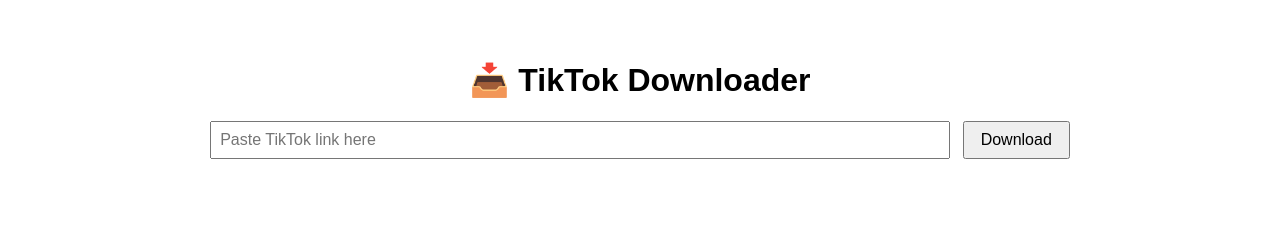
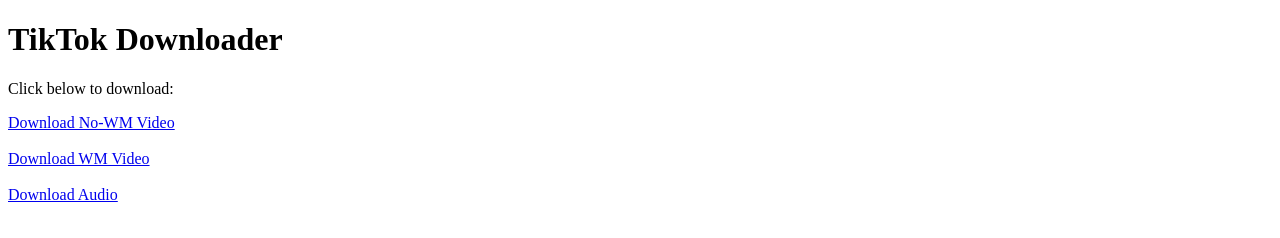
Before and after one commit to danukaya123/tiktok-web, a website: page public/index.html in a window 1280 px wide. Drawn offline with Linux system fonts and the light colour scheme.

Commit message:
Update index.html

```diff
--- a/public/index.html
+++ b/public/index.html
@@ -1,51 +1,26 @@
 <!DOCTYPE html>
 <html lang="en">
 <head>
-  <meta charset="UTF-8">
-  <meta name="viewport" content="width=device-width, initial-scale=1.0">
-  <title>TikTok Downloader</title>
-  <style>
-    body { font-family: Arial, sans-serif; text-align: center; padding: 2rem; }
-    input { width: 60%; padding: 0.5rem; font-size: 1rem; }
-    button { padding: 0.5rem 1rem; font-size: 1rem; margin-left: 0.5rem; }
-    video, audio { margin-top: 1rem; max-width: 90%; }
-  </style>
+<meta charset="UTF-8">
+<meta name="viewport" content="width=device-width, initial-scale=1.0">
+<title>TikTok Downloader</title>
 </head>
 <body>
-  <h1>📥 TikTok Downloader</h1>
-  <input type="text" id="url" placeholder="Paste TikTok link here" />
-  <button onclick="downloadTikTok()">Download</button>
+  <h1>TikTok Downloader</h1>
 
-  <div id="result"></div>
+  <p>Click below to download:</p>
 
-  <script>
-    async function downloadTikTok() {
-      const url = document.getElementById('url').value;
-      const resultDiv = document.getElementById('result');
-      resultDiv.innerHTML = "⏳ Fetching...";
-
-      try {
-        const res = await fetch(`/api/tiktok?url=${encodeURIComponent(url)}`);
-        const data = await res.json();
-
-        if (data.error) {
-          resultDiv.innerHTML = "❌ " + data.error;
-          return;
-        }
-
-        resultDiv.innerHTML = `
-          <h2>${data.title}</h2>
-          <p>⬇️ <a href="${data.noWatermark}" target="_blank">Download No-Watermark Video</a></p>
-          <p>⬇️ <a href="${data.watermark}" target="_blank">Download Watermark Video</a></p>
-          <p>🎧 <a href="${data.audio}" target="_blank">Download Audio</a></p>
-          <video controls src="${data.noWatermark}"></video>
-          <audio controls src="${data.audio}"></audio>
-        `;
-      } catch (err) {
-        console.error(err);
-        resultDiv.innerHTML = "❌ Failed to fetch video.";
-      }
-    }
-  </script>
+  <!-- Replace the URLs below with your extracted TikTok URLs -->
+  <a href="/download-video?url=https://v19.tiktokcdn.com/ea152a0cf164bd2aad53457c8a9e0067/693493f3/video.mp4">
+    Download No-WM Video
+  </a>
+  <br><br>
+  <a href="/download-video?url=https://v19.tiktokcdn.com/2900a2773d4c30ec233006f3e637e40c/693493f3/video.mp4">
+    Download WM Video
+  </a>
+  <br><br>
+  <a href="/download-audio?url=https://sf16-ies-music-va.tiktokcdn.com/obj/ies-music-ttp-dup-us/7482516292772186923.mp3">
+    Download Audio
+  </a>
 </body>
 </html>
```
